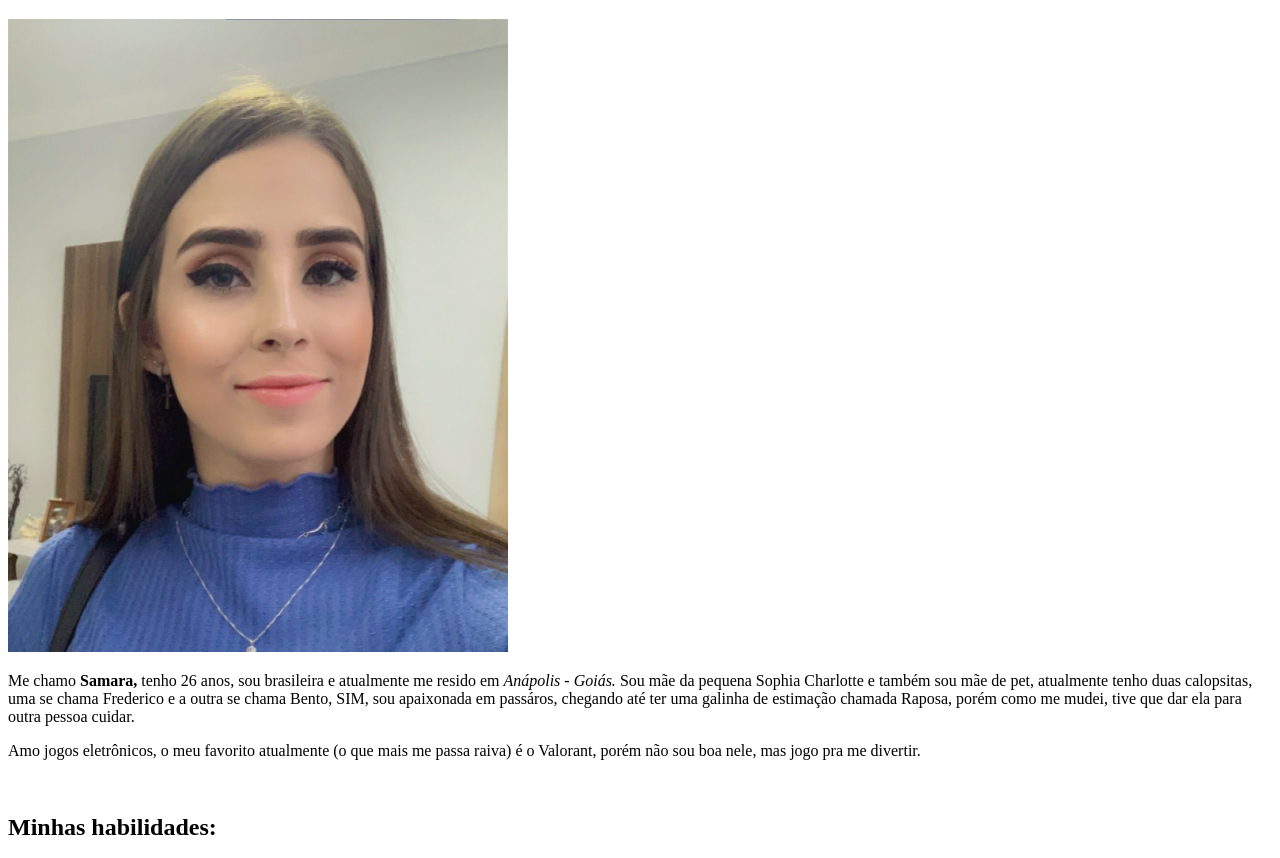
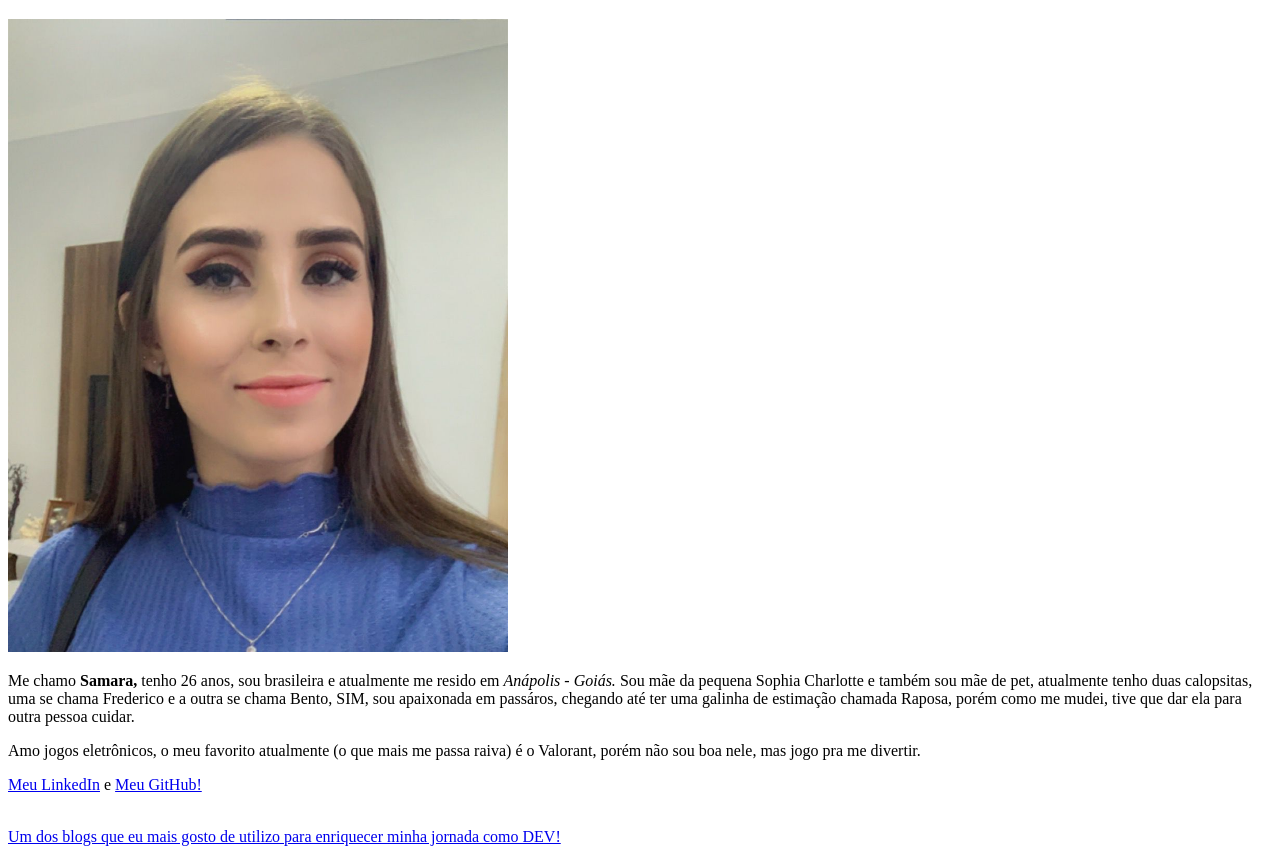
Before and after one commit to Samara-Silva/Samara-SIlva.github.io, a plain HTML site: page index.html in a window 1280 px wide. Shown: the part 79-937 px from the top of the page. Drawn offline with Linux system fonts and the light colour scheme.

Commit message:
Mais alteraçoes como rede social e posicionamento

```diff
--- a/index.html
+++ b/index.html
@@ -18,8 +18,13 @@
         me mudei, tive que dar ela para outra pessoa cuidar. </p>
         <p>Amo jogos eletrônicos, o meu favorito atualmente (o que mais me passa raiva) é o Valorant,
         porém não sou boa nele, mas jogo pra me divertir. </p>
+<p> <a href="https://www.linkedin.com/in/samara-silva-187595235/"
+    target="_blank">Meu LinkedIn</a> e <a href="https://github.com/Samara-Silva"
+    target="_blank">Meu GitHub!</a></p>
+    <br>
 
-<br>
+    <a href="https://stackoverflow.com/" target="_blank"> Um dos blogs
+        que eu mais gosto de utilizo para enriquecer minha jornada como DEV!</a>
 
 <h2>Minhas habilidades:</h2>
 <ul>
@@ -29,9 +34,7 @@
     <li> <strong>E sou uma pessoa para <a href="#companheira">todas as horas</a>
         (alegria e tristeza  rsrs)!</strong> </li>
 </ul>
-<a href="https://stackoverflow.com/" target="_blank"> Um dos blogs
-    que eu mais gosto de utilizo para enriquecer minha jornada como DEV!</a>
-
+<br>
     <p id="extrovertida"> <em> Se tem algo que eu sou é extrovertida, por mais que minha cara de "metida" não transpareça
         isso, eu sou bastante extrovertida, amo brincar, deixar a pessoa mais à vontade, o
         famoso fazer a pessoa se sentir em casa!</em>
```
